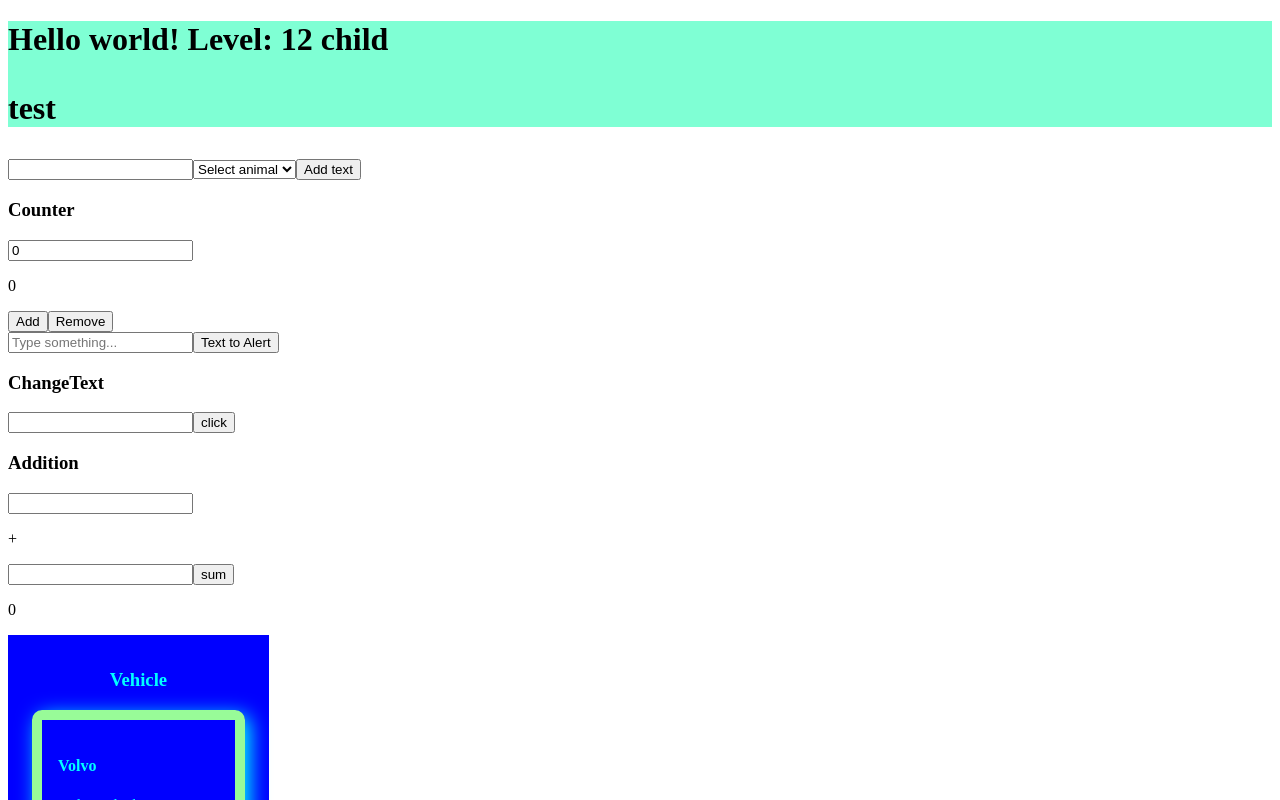
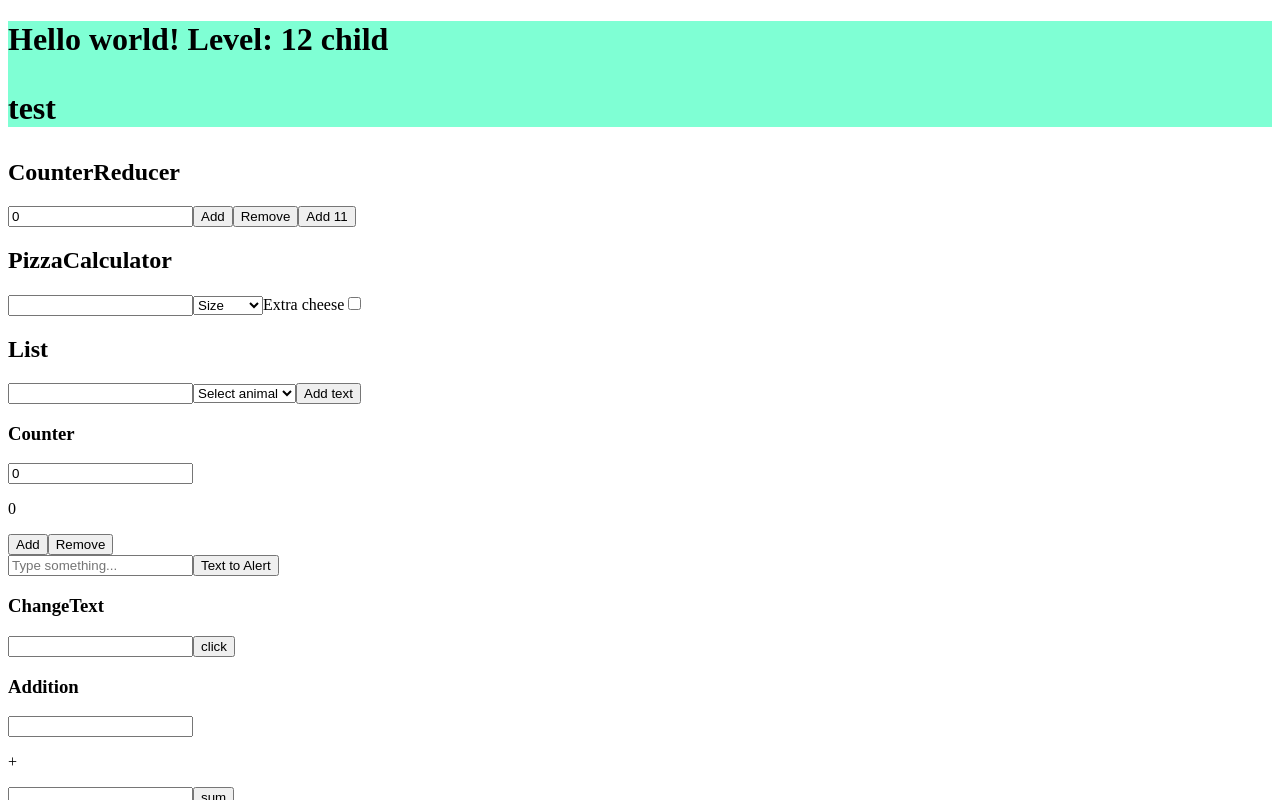
Before and after one commit to ZBajie/TS-Kata, a React (Vite) app: page / in a window 1280 px wide. Shown: the top 800 px of the page. Built offline with nearby package versions, Linux system fonts and the light colour scheme.

Commit message:
CounterReducer

```diff
--- a/src/App.tsx
+++ b/src/App.tsx
@@ -2,8 +2,10 @@ import Addition from "./components/Addition/Addition"
 import ChangeText from "./components/ChangeText/ChangeText"
 import ColorBox from "./components/ColorBox/ColorBox"
 import Counter from "./components/Counter/Counter"
+import CounterReducer from "./components/CounterReducer/CounterReducer"
 import Header from "./components/Header/Header"
 import List from "./components/List/List"
+import PizzaCalculator from "./components/PizzaCalculator/PizzaCalculator"
 import TextToAlert from "./components/TextToAlert/TextToAlert"
 import Vehicle from "./components/Vehicle/Vehicle"
 
@@ -13,6 +15,8 @@ function App() {
       <Header title="Hello world!" level={12}>
         child <p>test</p>
       </Header>
+      <CounterReducer />
+      <PizzaCalculator />
       <List />
       <Counter />
       <TextToAlert />
--- /dev/null
+++ b/src/components/CounterReducer/CounterReducer.tsx
@@ -0,0 +1,57 @@
+import { useReducer } from "react"
+
+const ACTION = {
+  ADD: "add",
+  REMOVE: "remove",
+  NUMBER: 1,
+}
+
+type State = { count: number }
+type Action = { type: string; payload: number }
+
+const counterReducer = (state: State, action: Action) => {
+  switch (action.type) {
+    case ACTION.ADD:
+      return { count: state.count + action.payload }
+
+    case ACTION.REMOVE:
+      return { count: state.count - action.payload }
+
+    default:
+      return state
+  }
+}
+
+function CounterReducer() {
+  const [state, dispatch] = useReducer(counterReducer, { count: 0 })
+
+  return (
+    <section>
+      <h2>CounterReducer</h2>
+      <input type="number" value={state?.count} readOnly />
+      <button
+        onClick={() => {
+          dispatch({ type: ACTION.ADD, payload: ACTION.NUMBER })
+        }}
+      >
+        Add
+      </button>
+      <button
+        onClick={() => {
+          dispatch({ type: ACTION.REMOVE, payload: ACTION.NUMBER })
+        }}
+      >
+        Remove
+      </button>
+      <button
+        onClick={() => {
+          dispatch({ type: ACTION.ADD, payload: 11 })
+        }}
+      >
+        Add 11
+      </button>
+    </section>
+  )
+}
+
+export default CounterReducer
--- a/src/components/List/List.tsx
+++ b/src/components/List/List.tsx
@@ -33,6 +33,7 @@ function List() {
   }
   return (
     <section className="section-list">
+      <h2>List</h2>
       <input type="text" ref={listText} />
       <select name="" id="" ref={animal}>
         <option value="">Select animal</option>
--- /dev/null
+++ b/src/components/PizzaCalculator/PizzaCalculator.tsx
@@ -0,0 +1,33 @@
+/*
+🍕 Gör en komponent PizzaCalculator som har ett inputfält för antal pizzor och en knapp samt p-tagg. Användaren fyller i antal pizzor hen vill ha och klickar på knappen. Priset räknas ut utifrån antal och totalen visas i p-taggen.
+
+    UTMANING: Lägg till tre radioknappar för olika storlekar på pizzorna. Priset räknas ut utifrån storlek och antal.
+    UTMANING: Lägg till extra toppings med kryssrutor som påverkar priset.
+
+*/
+
+import { useRef } from "react"
+
+function PizzaCalculator() {
+  const pizzaNumber = useRef(null)
+  const pizzaSize = useRef(null)
+  const cheese = useRef<HTMLInputElement>(null)
+  // set to current.checked
+  console.log(cheese)
+  return (
+    <section>
+      <h2>PizzaCalculator</h2>
+      <input type="number" id="" ref={pizzaNumber} />
+      <select name="size" id="" ref={pizzaSize}>
+        <option>Size</option>
+        <option value="small">Small</option>
+        <option value="medium">Medium</option>
+        <option value="big">Big</option>
+      </select>
+      <label htmlFor="cheese">Extra cheese</label>
+      <input type="checkbox" id="cheese" />
+    </section>
+  )
+}
+
+export default PizzaCalculator
```
